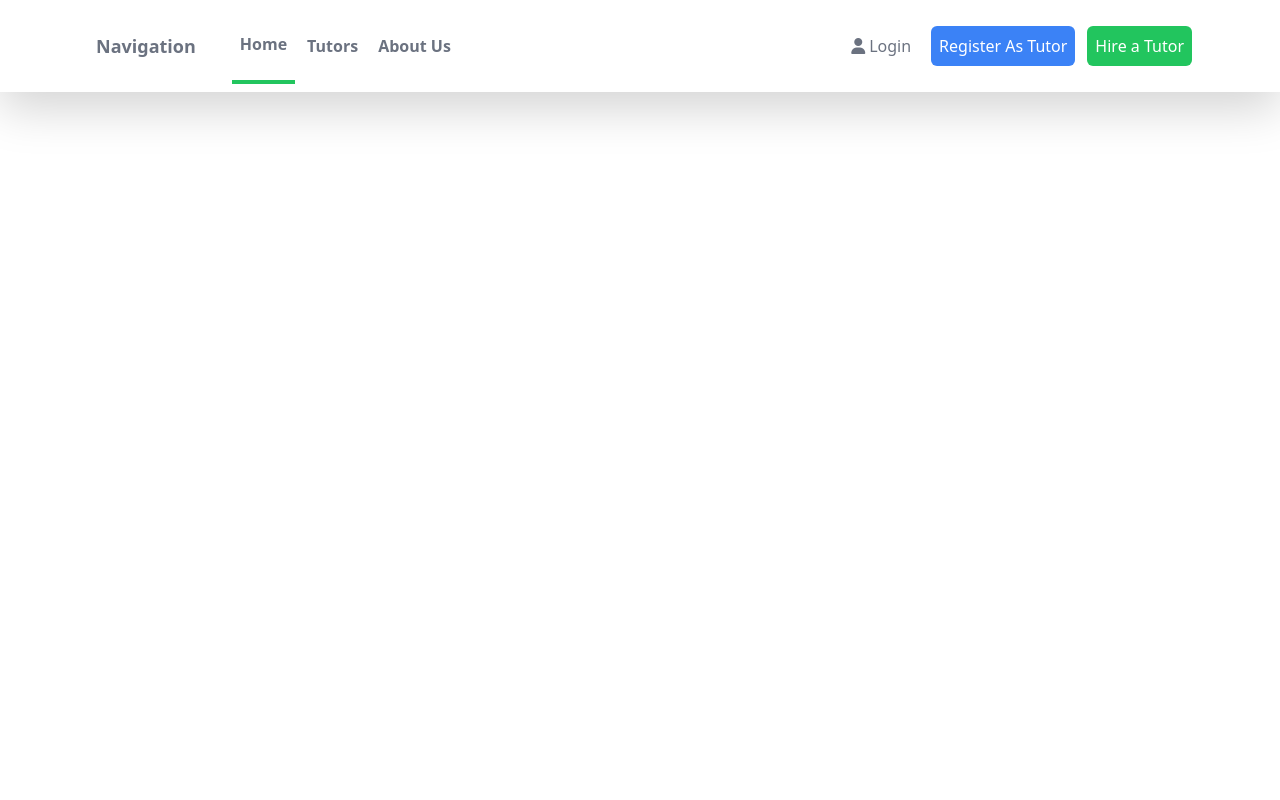
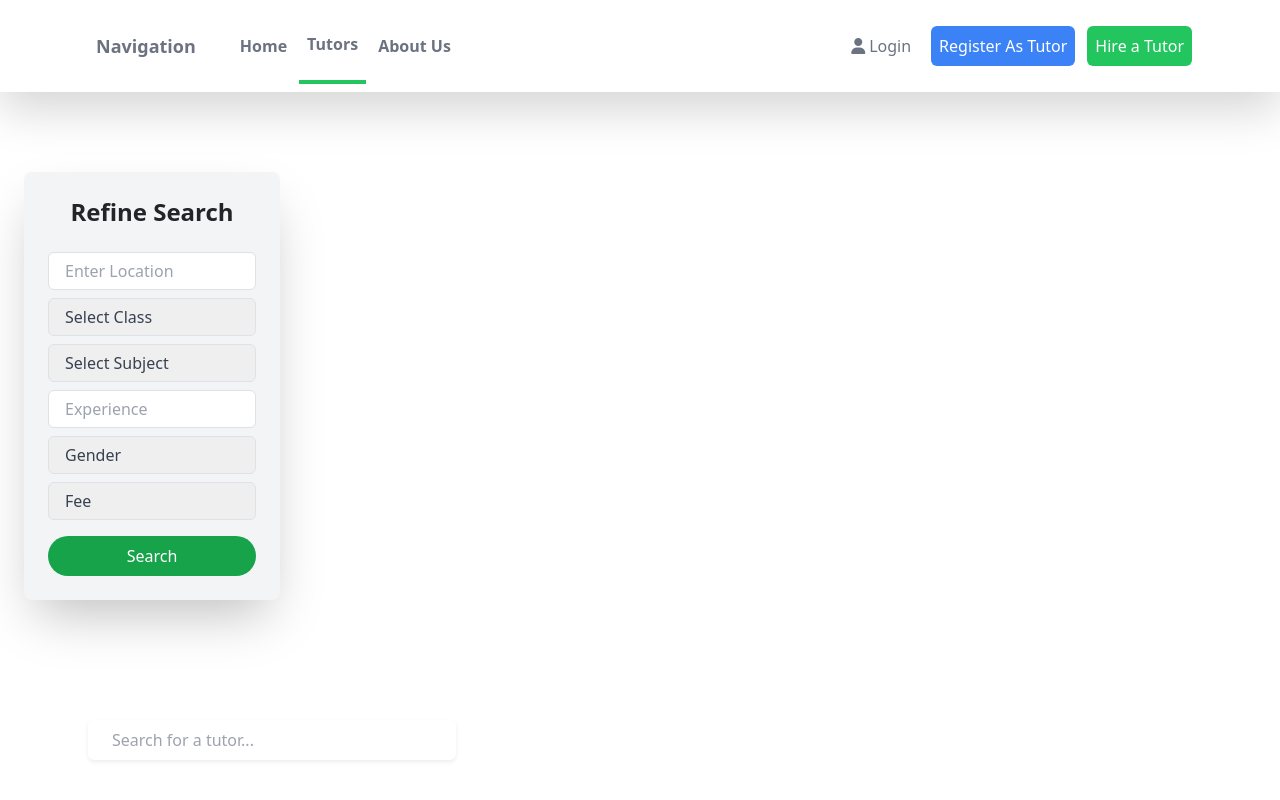
Before and after one commit to manan-Abdul1/tutor-hiring-project, a React (Create React App) app in the folder frontend/: page /tutors in a window 1280 px wide. Built offline with nearby package versions, Linux system fonts and the light colour scheme.

Commit message:
Add a search filter Card

```diff
--- a/frontend/src/App.js
+++ b/frontend/src/App.js
@@ -1,6 +1,6 @@
 import Header from "./pages/Header/Header";
 import Homepage from "./pages/Homepage/Homepage";
-import Tutor from "./pages/Tutors/Tutor";
+import MainPageTutors from "./pages/Tutors/MainPageTutors";
 import {Routes,Route} from 'react-router-dom'
 
 function App() {
@@ -9,7 +9,7 @@ function App() {
       <Header/>
       <Routes>
       <Route path="/" exact element={<Homepage/>}/>
-      <Route path="/tutors" element={<Tutor/>}/>
+      <Route path="/tutors" element={<MainPageTutors/>}/>
       </Routes>
     </>
   );
--- a/frontend/src/components/TutorCard/TutorCard.js
+++ b/frontend/src/components/TutorCard/TutorCard.js
@@ -13,7 +13,7 @@ export default function TutorCard({ name, image, qualification, experience, clas
   return (
     <>
 
-    <div className="relative inline-block bg-white overflow-hidden rounded-md shadow-md hover:-translate-y-2 transition duration-300 ease-in-out hover:shadow-xl cursor-pointer">
+    <div className="relative mb-4 inline-block bg-white overflow-hidden rounded-md shadow-md hover:-translate-y-2 transition duration-300 ease-in-out hover:shadow-xl cursor-pointer">
         <img className="object-cover absolute rounded-full top-1 left-20" src={image} alt={name} loading="lazy" />
       <div className="relative pt-32">
         {verified && <div className="absolute top-0 right-0 p-2 bg-green-500 rounded-bl-md">{verified ? 'Verified' : 'Not verified'}</div>}
--- a/frontend/src/pages/Header/Header.js
+++ b/frontend/src/pages/Header/Header.js
@@ -1,8 +1,10 @@
 import React, { useState } from "react";
-import { Link } from "react-router-dom";
+import { Link, useLocation } from "react-router-dom";
 
 function Header() {
   const [showMenu, setShowMenu] = useState(false);
+  const location = useLocation();
+
 
   const toggleMenu = () => {
     setShowMenu(!showMenu);
@@ -23,16 +25,31 @@ function Header() {
             </div>
             {/* Primary Navbar items */}
             <div className="hidden md:flex items-center space-x-1">
-              <Link to='/' className="py-4 px-2 text-gray-500 font-semibold hover:text-green-500 transition duration-300 border-b-4 border-green-500 ">
+              <Link
+                to="/"
+                className={`py-4 px-2 text-gray-500 hover:text-green-500 font-semibold transition duration-300 ${
+                  location.pathname === "/" ? "border-b-4 border-green-500" : ""
+                }`}
+              >
                 Home
               </Link>
-              <Link to="/tutors"
-                className="py-4 px-2 text-gray-500 font-semibold hover:text-green-500 transition duration-300"
+              <Link
+                to="/tutors"
+                className={`py-4 px-2 text-gray-500 hover:text-green-500 font-semibold transition duration-300 ${
+                  location.pathname === "/tutors"
+                    ? "border-b-4 border-green-500"
+                    : ""
+                }`}
               >
                 Tutors
               </Link>
-              <Link to='/about'
-                className="py-4 px-2 text-gray-500 font-semibold hover:text-green-500 transition duration-300"
+              <Link
+                to="/about"
+                className={`py-4 px-2 text-gray-500 hover:text-green-500 font-semibold transition duration-300 ${
+                  location.pathname === "/about"
+                    ? "border-b-4 border-green-500"
+                    : ""
+                }`}
               >
                 About Us
               </Link>
--- /dev/null
+++ b/frontend/src/pages/SearchFilterCard/SearchFilterCard.js
@@ -0,0 +1,122 @@
+import { useState } from "react";
+
+function SearchFilterCard() {
+  const [location, setLocation] = useState("");
+  const [selectedClass, setSelectedClass] = useState("");
+  const [selectedSubject, setSelectedSubject] = useState("");
+  const [experience, setExperience] = useState("");
+  const [gender, setGender] = useState("Any");
+  const [fee, setFee] = useState("");
+
+  const handleLocationChange = (event) => {
+    setLocation(event.target.value);
+  };
+
+  const handleClassChange = (event) => {
+    setSelectedClass(event.target.value);
+  };
+
+  const handleSubjectChange = (event) => {
+    setSelectedSubject(event.target.value);
+  };
+
+  const handleExperienceChange = (event) => {
+    setExperience(event.target.value);
+  };
+
+  const handleGenderChange = (event) => {
+    setGender(event.target.value);
+  };
+
+  const handleFeeChange = (event) => {
+    setFee(event.target.value);
+  };
+
+  const handleSearch = () => {
+    // TODO: Implement search functionality
+  };
+
+  return (
+    <div className="p-4 bg-gray-100 w-1/5 mx-4 mt-20 mb-20 rounded-lg shadow-2xl">
+  <h3 className="text-2xl font-semibold mb-4 text-center">Refine Search</h3>
+  <div className="my-2">
+    <input
+      className="appearance-none border rounded w-full py-2 px-3 text-gray-700 leading-tight focus:outline-none focus:shadow-outline"
+      id="location"
+      type="text"
+      value={location}
+      onChange={handleLocationChange}
+      autoComplete="off"
+      placeholder="Enter Location"
+    />
+  </div>
+  <div className="my-2">
+    <select
+      className="appearance-none border rounded w-full py-2 px-3 text-gray-700 leading-tight focus:outline-none focus:shadow-outline"
+      id="class"
+      value={selectedClass}
+      onChange={handleClassChange}
+    >
+      <option value="">Select Class</option>
+      <option value="1">Class 1</option>
+      <option value="2">Class 2</option>
+      <option value="3">Class 3</option>
+    </select>
+  </div>
+  <div className="my-2">
+    <select
+      className="appearance-none border rounded w-full py-2 px-3 text-gray-700 leading-tight focus:outline-none focus:shadow-outline"
+      id="subject"
+      value={selectedSubject}
+      onChange={handleSubjectChange}
+    >
+      <option value="">Select Subject</option>
+      <option value="maths">Maths</option>
+      <option value="english">English</option>
+      <option value="science">Science</option>
+    </select>
+  </div>
+  <div className="my-2">
+    <input
+      className="appearance-none border rounded w-full py-2 px-3 text-gray-700 leading-tight focus:outline-none focus:shadow-outline"
+      id="experience"
+      type="text"
+      value={experience}
+      onChange={handleExperienceChange}
+      placeholder="Experience"
+    />
+  </div>
+  <div className="my-2">
+    <select
+      className="appearance-none border rounded w-full py-2 px-3 text-gray-700 leading-tight focus:outline-none focus:shadow-outline"
+      id="gender"
+      value={gender}
+      onChange={handleGenderChange}
+    >
+      <option value="any">Gender</option>
+      <option value="male">Male</option>
+      <option value="female">Female</option>
+    </select>
+  </div>
+  <div className="my-2">
+    <select
+      className="appearance-none border rounded w-full py-2 px-3 text-gray-700 leading-tight focus:outline-none focus:shadow-outline"
+      id="fee"
+      value={fee}
+      onChange={handleFeeChange}
+    >
+      <option value="">Fee</option>
+      <option value="5kto10k">5k to 10k</option>
+      <option value="10kto15k">10k to 15k</option>
+      <option value="15kto20k">15k to 20k</option>
+    </select>
+  </div>
+  <div className="mt-3">
+    <button type="submit" className="text-white bg-green-600 hover:bg-green-500 md:w-full w-max px-10 py-2 md:px-6 rounded-full">
+     Search
+    </button>
+  </div>
+</div>
+
+);}
+export default SearchFilterCard;
--- a/frontend/src/pages/Tutors/MainPageTutors.js
+++ b/frontend/src/pages/Tutors/MainPageTutors.js
@@ -1,8 +1,10 @@
+import SearchFilterCard from '../SearchFilterCard/SearchFilterCard'
 import Tutor from './Tutor'
 
 export default function MainPageTutors() {
   return (
     <>
+        <SearchFilterCard/>
         <Tutor/>
     </>
   )
--- a/frontend/src/pages/Tutors/Tutor.js
+++ b/frontend/src/pages/Tutors/Tutor.js
@@ -1,12 +1,84 @@
-import React from 'react'
-import TutorList from '../../components/TutorList.js/TutorList'
+import React, { useState } from "react";
+import TutorCard from "../../components/TutorCard/TutorCard";
 
-export default function Tutor() {
+function Tutor() {
+  const [searchQuery, setSearchQuery] = useState("");
+  const [filteredTutors, setFilteredTutors] = useState([]);
+
+  // Sample data for the tutor list
+  const tutorList = [
+    { name: "John Doe", subject: "Mathematics", rating: 4.5 },
+    { name: "Jane Doe", subject: "English", rating: 4.2 },
+    { name: "James Smith", subject: "Science", rating: 4.8 },
+    { name: "Jenny Smith", subject: "History", rating: 4.0 },
+    { name: "Bob Johnson", subject: "Geography", rating: 3.9 },
+    { name: "Alice Johnson", subject: "Physics", rating: 4.6 },
+    { name: "Mark Brown", subject: "Chemistry", rating: 4.7 },
+    { name: "Emily Brown", subject: "Biology", rating: 4.1 },
+    { name: "Tom Wilson", subject: "Social Studies", rating: 4.3 },
+  ];
+
+  // Filter the tutors based on the search query
+  const handleSearch = (event) => {
+    setSearchQuery(event.target.value);
+    const filtered = tutorList.filter((tutor) =>
+      tutor.name.toLowerCase().includes(event.target.value.toLowerCase())
+    );
+    setFilteredTutors(filtered);
+  };
+
+  // Show 3 tutors at a time
+  const tutorsPerPage = 3;
+  const [currentPage, setCurrentPage] = useState(1);
+  const indexOfLastTutor = currentPage * tutorsPerPage;
+  const indexOfFirstTutor = indexOfLastTutor - tutorsPerPage;
+  const currentTutors = filteredTutors.slice(
+    indexOfFirstTutor,
+    indexOfLastTutor
+  );
+
+  // Calculate the number of pages for pagination
+  const pageNumbers = [];
+  for (let i = 1; i <= Math.ceil(filteredTutors.length / tutorsPerPage); i++) {
+    pageNumbers.push(i);
+  }
+
   return (
-    <>
-        <div className='container'>
-            {/* <TutorList/> */}
+    <div className="max-w-6xl mx-auto px-4 py-10">
+      <div className="flex justify-between">
+        <div className="w-1/3">
+          <input
+            type="text"
+            value={searchQuery}
+            onChange={handleSearch}
+            placeholder="Search for a tutor..."
+            className="w-full rounded-md border-gray-300 shadow-sm px-4 py-2 focus:outline-none focus:ring-green-500 focus:border-green-500"
+          />
         </div>
-    </>
-  )
-}
+        <div className="w-2/3 pl-10">
+          <div className="grid grid-cols-1 md:grid-cols-3 gap-4">
+            {currentTutors.map((tutor, index) => (
+              <TutorCard key={index} tutor={tutor} />
+            ))}
+          </div>
+          <div className="flex justify-center mt-4">
+            {pageNumbers.map((pageNumber) => (
+              <button
+                key={pageNumber}
+                className={`mx-2 px-2 py-1 rounded-full ${
+                  currentPage === pageNumber
+                    ? "bg-green-500 text-white"
+                    : "bg-gray-200 text-gray-500"
+                }`}
+                onClick={() => setCurrentPage(pageNumber)}
+              >
+                {pageNumber}
+              </button>
+            ))}
+          </div>
+        </div>
+      </div>
+    </div>
+
+  );}
+  export default Tutor;
```
